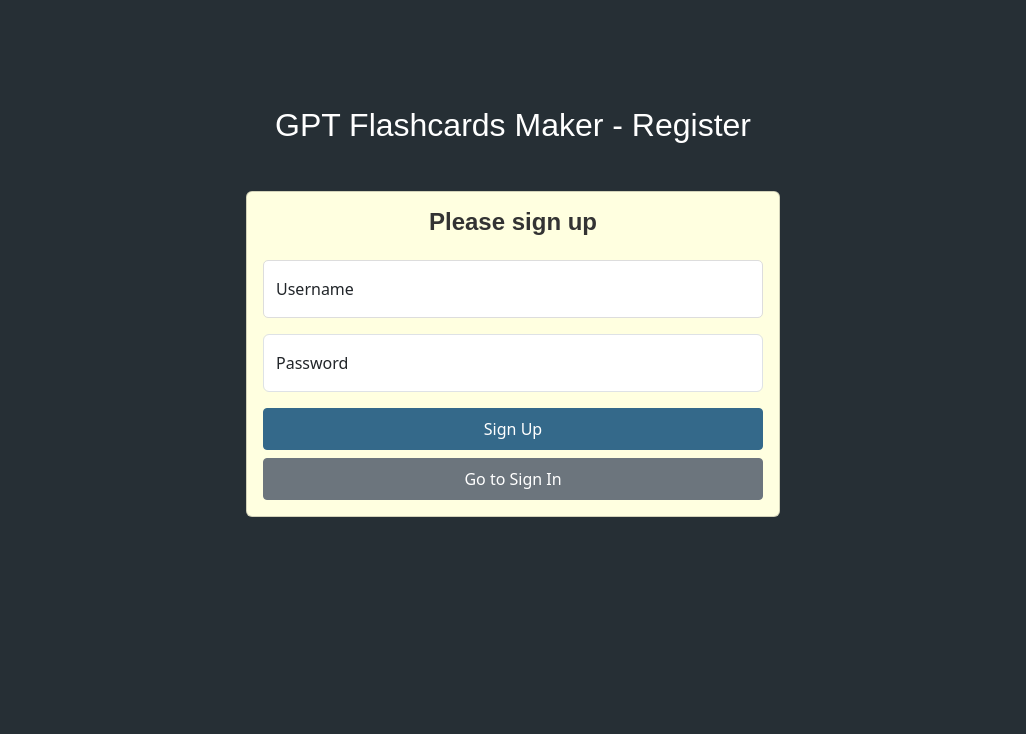
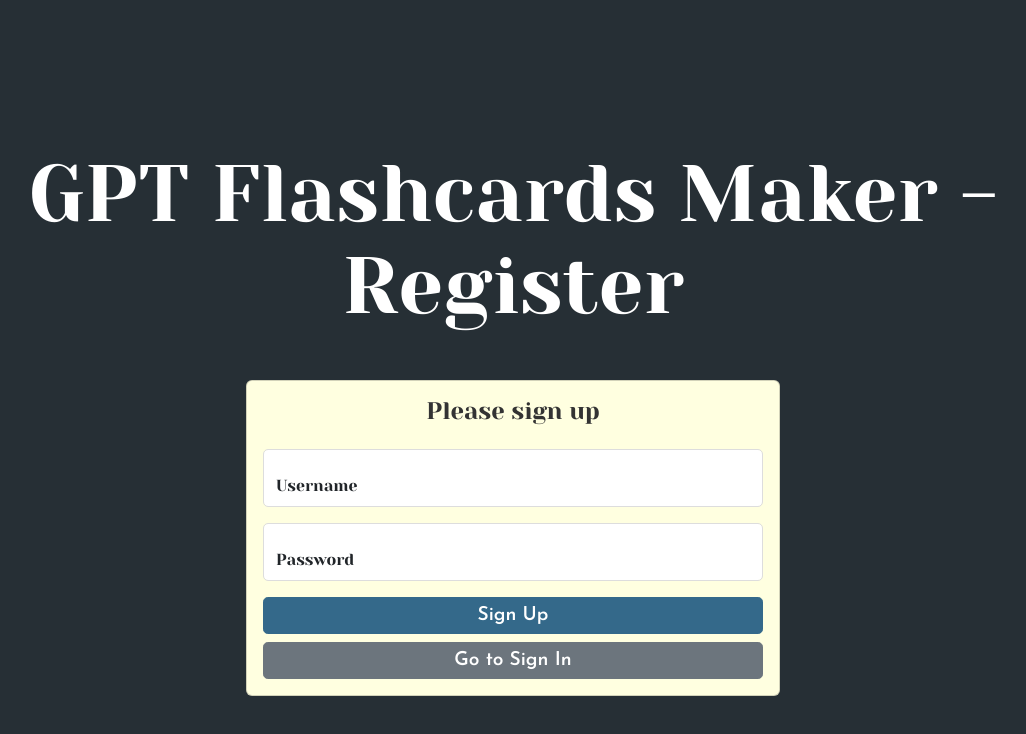
Before and after one commit to ldgze/GPT-flashcards-maker-React, a React (Vite) app in the folder front/: page /register in a window 1280 px wide. Shown: the top 734 px of the page, without its empty margins (127-1153 px from the left). Built offline with nearby package versions, Linux system fonts and the light colour scheme.

Commit message:
Add Typography

```diff
--- a/front/index.html
+++ b/front/index.html
@@ -11,6 +11,19 @@
       rel="stylesheet"
       integrity="sha384-T3c6CoIi6uLrA9TneNEoa7RxnatzjcDSCmG1MXxSR1GAsXEV/Dwwykc2MPK8M2HN"
       crossorigin="anonymous"
+    />
+
+    <link rel="preconnect" href="https://fonts.googleapis.com" />
+    <link rel="preconnect" href="https://fonts.gstatic.com" crossorigin />
+    <link
+      href="https://fonts.googleapis.com/css2?family=Yeseva+One&display=swap"
+      rel="stylesheet"
+    />
+    <link rel="preconnect" href="https://fonts.googleapis.com" />
+    <link rel="preconnect" href="https://fonts.gstatic.com" crossorigin />
+    <link
+      href="https://fonts.googleapis.com/css2?family=Josefin+Sans:wght@600&family=Yeseva+One&display=swap"
+      rel="stylesheet"
     />
   </head>
   <body>
--- a/front/src/components/GenerateCardsForm.jsx
+++ b/front/src/components/GenerateCardsForm.jsx
@@ -50,7 +50,7 @@ export default function GenerateCardsForm({ onCardsGenerated }) {
               className="form-control"
               value={text}
               onChange={(e) => setText(e.target.value)}
-              placeholder="Enter the text you want to use for generating flashcards."
+              placeholder="Enter any text you want to use for generating flashcards. eg: 'The quick brown fox jumps over the lazy dog.'"
               required
             />
           </div>
--- a/front/src/layout/NavBar.jsx
+++ b/front/src/layout/NavBar.jsx
@@ -19,7 +19,7 @@ export function NavBar() {
         addError({
           msg: "Logout successful. Please enter your credentials. The default username is 'user' and the default password is 'password'",
           type: "info",
-          timeout: 5000,
+          duration: 5000,
         });
         navigate("/login"); // Redirect to login page after successful logout
       } else {
--- a/front/src/pages/Register.jsx
+++ b/front/src/pages/Register.jsx
@@ -36,7 +36,7 @@ export default function Register() {
       addError({
         msg: "Signup successful, please log in",
         type: "success",
-        duration: 2000,
+        duration: 1000,
       });
       navigate("/login"); // Navigate to login page
     }
--- a/front/src/style/BasePage.css
+++ b/front/src/style/BasePage.css
@@ -26,10 +26,8 @@
 
 h2 {
   margin-top: 0;
-  font: 1.5em sans-serif;
 }
 
 h1 {
-  margin-top: 0;
-  font: 2em sans-serif;
+  margin-top: 0.5em;
 }
--- a/front/src/style/Login.css
+++ b/front/src/style/Login.css
@@ -5,6 +5,13 @@
 
 .login-title {
   color: #fff;
+  font:
+    5em "Yeseva One",
+    serif;
 }
-
-/* Add other styles you need for your login page here */
+.login-page-body form-floating text {
+  color: #fff;
+  font:
+    5em "Yeseva One",
+    serif;
+}
--- a/front/src/style/PaginationControls.css
+++ b/front/src/style/PaginationControls.css
@@ -9,6 +9,9 @@
     background-color 0.2s,
     border-color 0.2s,
     box-shadow 0.2s; /* Smooth transitions */
+  font:
+    1.2em "Josefin Sans",
+    sans-serif; /* Larger font size */
 }
 
 .pagination .page-link:hover {
--- a/front/src/style/Register.css
+++ b/front/src/style/Register.css
@@ -5,6 +5,9 @@
 
 .register-title {
   color: #fff; /* Adjust title color if needed */
+  font:
+    5em "Yeseva One",
+    serif;
 }
 
 /* Add additional styles for your registration page here */
--- a/front/src/style/index.css
+++ b/front/src/style/index.css
@@ -9,6 +9,8 @@
   --color-danger-light: hsl(358, 29%, 45%); /* Lighter version of #8a3435 */
   --color-primary-light: hsl(204, 29%, 45%); /* Lighter version of #34698a */
   font-family: Inter, system-ui, Avenir, Helvetica, Arial, sans-serif;
+  font-family: "Josefin Sans", sans-serif;
+  font-family: "Yeseva One", serif;
   line-height: 1.5;
   font-weight: 400;
   font-synthesis: none;
@@ -35,6 +37,9 @@ body {
   padding: 0.6em 1.2em; /* More padding for better button size */
   font-size: 1em; /* Adjust font size as needed */
   font-weight: 500; /* Bolder font for better readability */
+  font:
+    1.2em "Josefin Sans",
+    sans-serif;
   border-radius: 0.25em; /* Rounded corners for a modern look */
   transition:
     background-color 0.2s,
@@ -89,6 +94,9 @@ body {
 
 h1 {
   line-height: 1.1;
+  font:
+    2.5em "Yeseva One",
+    serif;
 }
 
 .card {
@@ -104,22 +112,55 @@ h1 {
 .card-title {
   color: #333;
   font-weight: bold;
+  font:
+    1.5em "Yeseva One",
+    serif;
 }
 
 .card-text {
   color: #555;
+  font:
+    1.2em "Josefin Sans",
+    sans-serif;
 }
 
-.card input[type="text"] {
+.card input {
   width: 100%;
   padding: 10px;
   margin-bottom: 10px;
   border: 1px solid #ddd;
   border-radius: 5px;
+  font:
+    1em "Josefin Sans",
+    sans-serif;
+}
+
+.card label {
+  display: block;
+  margin-top: 10px;
+  margin-bottom: 5px;
+  font:
+    1em "Yeseva One",
+    sans-serif;
+}
+
+.card textarea {
+  height: 100px;
+  width: 100%;
+  padding: 10px;
+  margin-bottom: 10px;
+  border: 1px solid #ddd;
+  border-radius: 5px;
+  font:
+    1em "Josefin Sans",
+    sans-serif;
 }
 
 .footer {
   background-color: var(--color-navBar-footer);
+  font:
+    1em "Josefin Sans",
+    sans-serif;
 }
 
 .navBar {
@@ -128,6 +169,19 @@ h1 {
   top: 0;
   width: 100%;
   z-index: 1;
+  font:
+    1.2em "Josefin Sans",
+    sans-serif;
+}
+
+.navbar a {
+  float: left;
+  display: block;
+  color: #f2f2f2;
+  text-align: center;
+  font:
+    1.2em "Josefin Sans",
+    sans-serif;
 }
 
 .create-card-form {
```
